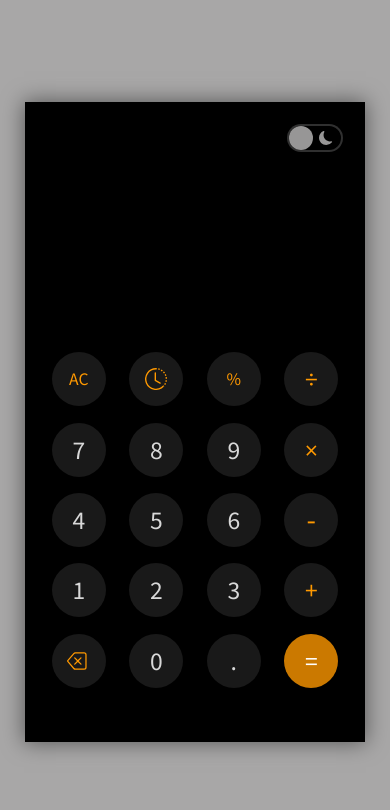
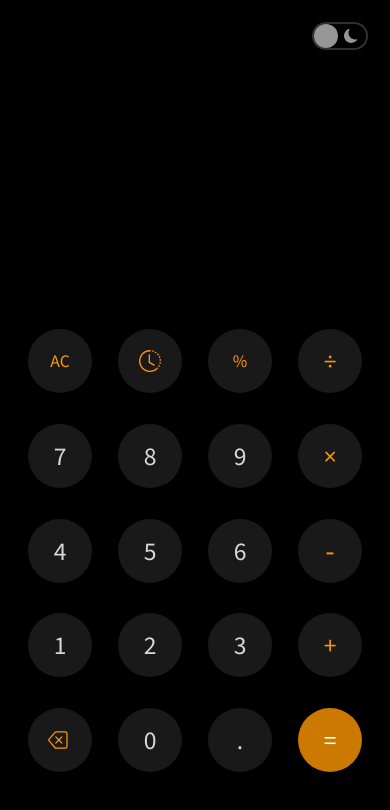
Before and after one commit to Mithula-cbw/Calculator, a plain HTML site: page index.html in a window 390 px wide. Drawn offline with nearby package versions, Linux system fonts and the light colour scheme.

Commit message:
Fixed for phone sizes :420px

```diff
--- a/styles.css
+++ b/styles.css
@@ -303,11 +303,11 @@ body.dark-theme .fill span{
     background-color: var(--acc-250);
 }
 
-@media (max-width:480px){
+@media (max-width:420px){
 
     .calculator-wrapper{
-        width: 400px;
-        height: 720px;
+        width: 100vw;
+        height: 100vh;
     }
 
 
@@ -331,8 +331,5 @@ body.dark-theme .fill span{
 }
 */
 @media (max-width: 400px){
-    .calculator-wrapper{
-        width: 340px;
-        height: 640px;
-    }
+
 }
```
